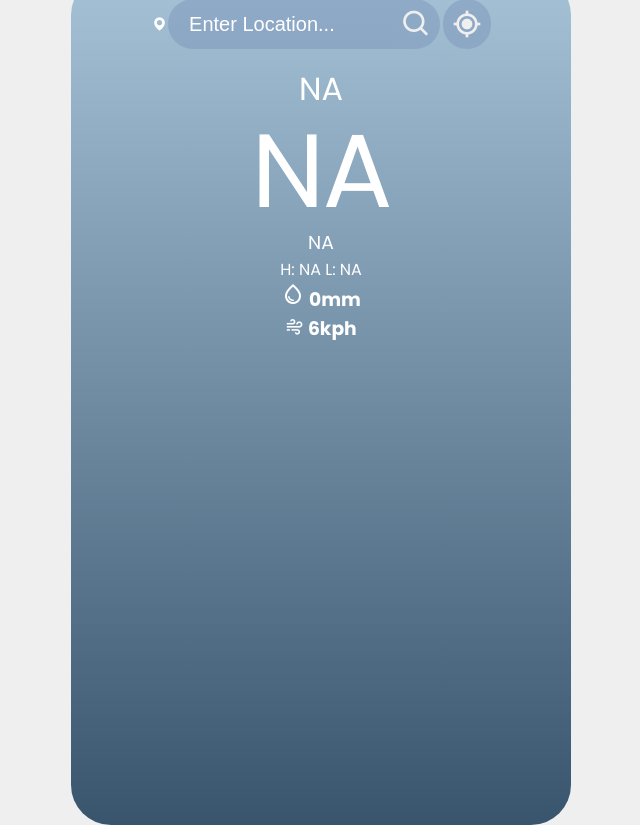
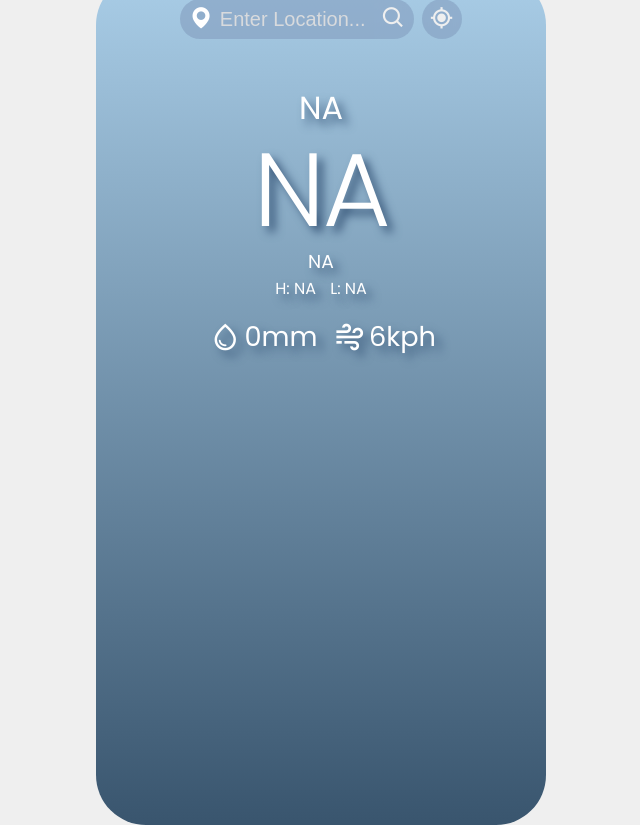
Before and after one commit to Prateek1789/VanillaJSWebProjects, a plain HTML site: page WeatherApp/index.html in a window 1280 px wide. Shown: the whole page, without its empty margins (319-959 px from the left). Drawn offline with nearby package versions, Linux system fonts and the light colour scheme.

Commit message:
Chore: Improved UI

```diff
--- a/WeatherApp/style.css
+++ b/WeatherApp/style.css
@@ -6,8 +6,9 @@
     --clr-dark: #0f0f0f;
     --clr-accent: #0e92f0;
     --clr-text: #FFFFFF;
-    --clr-shadow-outer: #c0c0c0;
-    --clr-shadow-inner: #d1d1d1;
+    --clr-placeholder: #dededeea;
+    --clr-shadow-outer: #9f9f9f;
+    --clr-shadow-inner: #3a597b;
 }
 * {
     padding: 0;
@@ -24,62 +25,73 @@ body {
 }
 .container {
     height: 850px;
-    width: 500px;
+    width: 450px;
     padding: 1.5rem;
-    background: linear-gradient(rgb(165, 194, 215), rgb(57, 85, 110));
-    border-radius: 40px;
-    /* box-shadow: 8px 8px 14px var(--clr-shadow-outer),
-                -8px -8px 10px var(--clr-light); */
+    background: linear-gradient(rgb(169, 205, 231), rgb(57, 85, 110));
+    border-radius: 50px;
     display: flex;
     flex-direction: column;
     align-items: center;
-    /* justify-content: center; */
     gap: 1rem;
     color: var(--clr-text);
     overflow-x: hidden;
 }
 .search {
-    height: 50px;
-    width: 75%;
+    height: 40px;
+    width: 70%;
     border: none;
     display: flex;
     justify-content: start;
     align-items: center;
-    border-radius: 30px;
+    border-radius: 20px;
+    margin-bottom: 1rem;
 
+    .bxs-map {
+        width: 30px;
+        height: 40px;
+        padding-left: .5rem;
+        text-align: center;
+        display: block;
+        align-content: center;
+        font-size: 1.6rem;
+        background-color: #819bbc8d;
+        border-radius: 20px 0px 0px 20px;
+    }
     .search-btn,
     .gps-Loc-btn {
         height: 100%;
-        width: 50px;
+        width: 40px;
         display: flex;
         justify-content: center;
         align-items: center;
         cursor: pointer;
         border: none;
         color: var(--clr-slate);
-        font-size: 2rem;
+        font-size: 1.6rem;
         transition: 200ms ease;
         background-color: #819bbc8d;
         backdrop-filter: blur(5px);
     }
     #search-bar {
         height: 100%;
-        width: 70%;
-        padding: 1rem;
+        width: 58%;
+        padding: .25rem;
         border: none;
-        border-radius: 30px 0px 0px 30px;
         font-size: 1.25rem;
         background-color: #819bbc8d;
         color: var(--clr-text);
     }
     #search-bar::placeholder {
-        color: var(--clr-text);
+        color: var(--clr-placeholder);
+    }
+    #search-bar:focus {
+        outline: none;
     }
     .search-btn {
         border-radius: 0px 25px 25px 0px;
     }
     .gps-Loc-btn {
-        margin-left: .2rem;
+        margin-left: .5rem;
         border-radius: 50px;
     }
     .search-btn:hover,
@@ -88,18 +100,17 @@ body {
     }
 }
 .current {
-    height: 230px;
+    height: 300px;
     width: 100%;
     border-radius: 30px;
     display: flex;
     flex-direction: column;
-    /* justify-content: center; */
+    justify-content: center;
     align-items: center;
-    text-align: center;
+    text-shadow: 6px 6px 10px var(--clr-shadow-inner);
 }
 .current-loc {
     font-weight: 400;
-    /* margin-bottom: -30px; */
 }
 .current-loc i {
     margin-right: .5rem;
@@ -107,14 +118,35 @@ body {
 }
 .temp {
     font-size: 6.5rem;
-    font-weight: 400;
+    font-weight: 300;
     margin-block: -20px;
     letter-spacing: -2px;
 }
 .condition {
     font-weight: 400;
 }
-.hourly-forcast {
+.temp-low {
+    margin-left: 10px;
+}
+.rain-wind-info {
+    width: 230px;
+    margin-top: 15px;
+    display: flex;
+    align-items: center;
+    justify-content: space-between;
+}
+.rainDrop,
+.bx-wind {
+    font-size: 2rem;
+    margin-inline: .2rem;
+}
+.rain-wind-info h3 {
+    font-size: 1.7rem;
+    font-weight: 400;
+    display: flex;
+    align-items: center;
+}
+/* .hourly-forcast {
     height: 140px;
     width: 100%;
     border: 1px solid blue;
@@ -123,4 +155,4 @@ body {
     align-items: center;
     gap: .5rem;
     overflow-x: scroll;
-}
+} */
```
